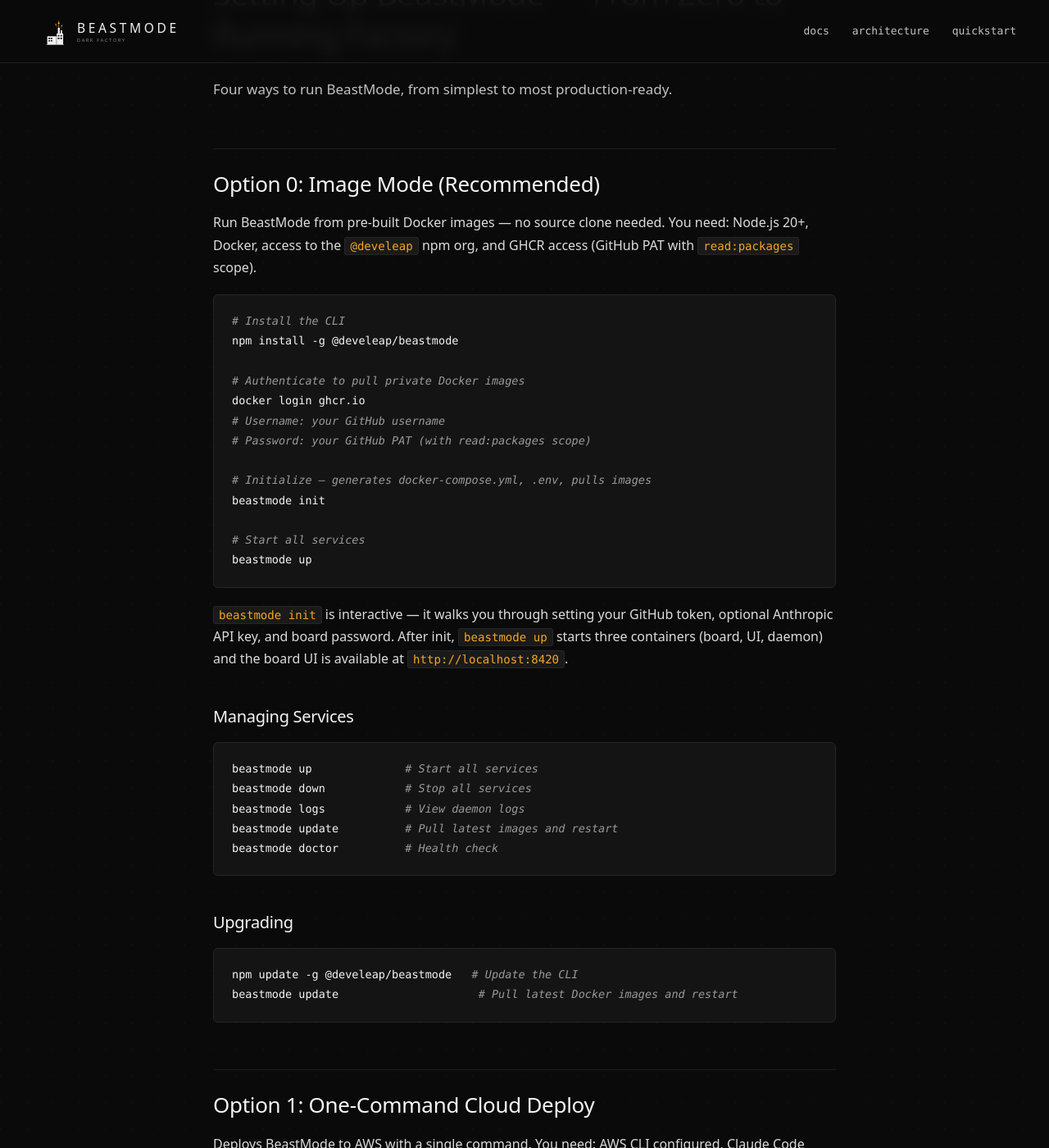
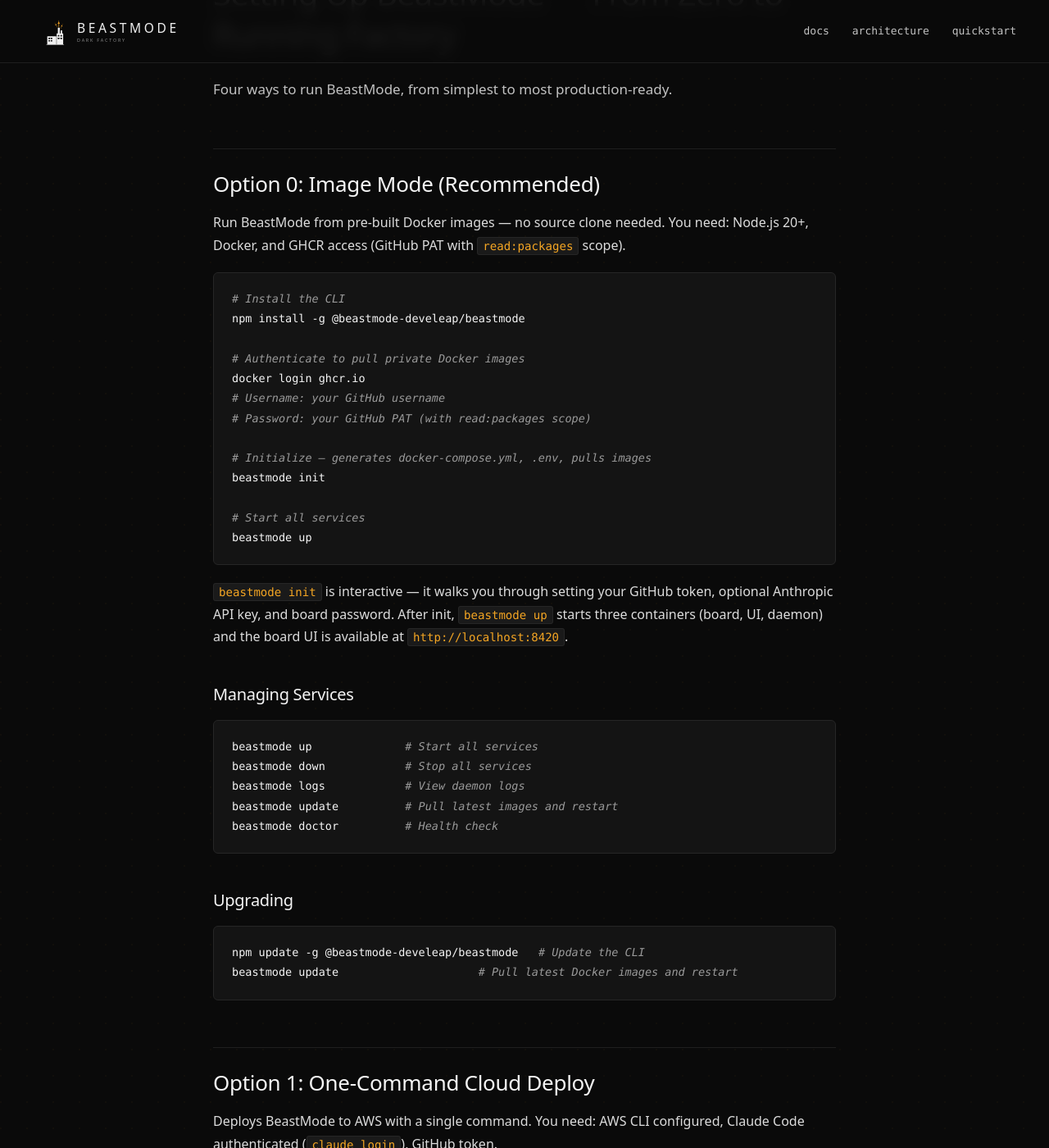
Before and after one commit to giladneiger/beastmode-docs, a Jekyll site: the page built from guides/setup.md, in a window 1280 px wide and 1400 px high, scrolled down 225 px. Shown: the whole window at 82% size. Built offline with Jekyll 4.4.1, drawn with Linux system fonts in a browser that asks for light colours; our own code applies the rules of GitHub Pages for plain Markdown files.

Commit message:
chore: rename npm scope to @beastmode-develeap, make public
Updated all references from @develeap/beastmode to
@beastmode-develeap/beastmode. Removed npm org prerequisite
since the package is now public.

Co-Authored-By: Claude Opus 4.6 (1M context) <noreply@anthropic.com>

````diff
--- a/guides/setup.md
+++ b/guides/setup.md
@@ -4,11 +4,11 @@ Four ways to run BeastMode, from simplest to most production-ready.
 
 ## Option 0: Image Mode (Recommended)
 
-Run BeastMode from pre-built Docker images — no source clone needed. You need: Node.js 20+, Docker, access to the `@develeap` npm org, and GHCR access (GitHub PAT with `read:packages` scope).
+Run BeastMode from pre-built Docker images — no source clone needed. You need: Node.js 20+, Docker, and GHCR access (GitHub PAT with `read:packages` scope).
 
 ```bash
 # Install the CLI
-npm install -g @develeap/beastmode
+npm install -g @beastmode-develeap/beastmode
 
 # Authenticate to pull private Docker images
 docker login ghcr.io
@@ -37,7 +37,7 @@ beastmode doctor          # Health check
 ### Upgrading
 
 ```bash
-npm update -g @develeap/beastmode   # Update the CLI
+npm update -g @beastmode-develeap/beastmode   # Update the CLI
 beastmode update                     # Pull latest Docker images and restart
 ```
 
--- a/index.html
+++ b/index.html
@@ -377,7 +377,7 @@ footer .right a:hover { color: var(--body); }
         <button class="term-tab" role="tab" data-tab="claude">✨ let Claude do it</button>
       </div>
     </div>
-    <div class="term-body term-pane" data-pane="docker"><code><span class="prompt">$</span> npm install -g @develeap/beastmode
+    <div class="term-body term-pane" data-pane="docker"><code><span class="prompt">$</span> npm install -g @beastmode-develeap/beastmode
 <span class="prompt">$</span> docker login ghcr.io   <span class="cmt"># authenticate to pull images</span>
 <span class="prompt">$</span> beastmode init          <span class="cmt"># generates config, pulls images</span>
 <span class="prompt">$</span> beastmode up
@@ -385,7 +385,7 @@ footer .right a:hover { color: var(--body); }
   <span class="accent">→</span> post a task. beastmode ships it.</code></div>
     <div class="term-body term-pane hidden" data-pane="claude"><code><span class="prompt">$</span> claude
 <span class="cmt"># paste this prompt:</span>
-<span class="accent">&gt;</span> install beastmode — run `npm install -g @develeap/beastmode`,
+<span class="accent">&gt;</span> install beastmode — run `npm install -g @beastmode-develeap/beastmode`,
   help me log in to ghcr.io, then `beastmode init` and
   `beastmode up`. walk me through auth, verify it works.
   <span class="accent">→</span> zero manual edits. two minutes. done.</code></div>
@@ -448,7 +448,7 @@ footer .right a:hover { color: var(--body); }
   <div class="code-block">
     <button class="copy-btn" id="copyBtn">COPY</button>
     <code id="quickstart-code"><span class="cmt"># install</span>
-npm install -g @develeap/beastmode
+npm install -g @beastmode-develeap/beastmode
 docker login ghcr.io   <span class="cmt"># use GitHub PAT with read:packages scope</span>
 
 <span class="cmt"># set up + run</span>
````
